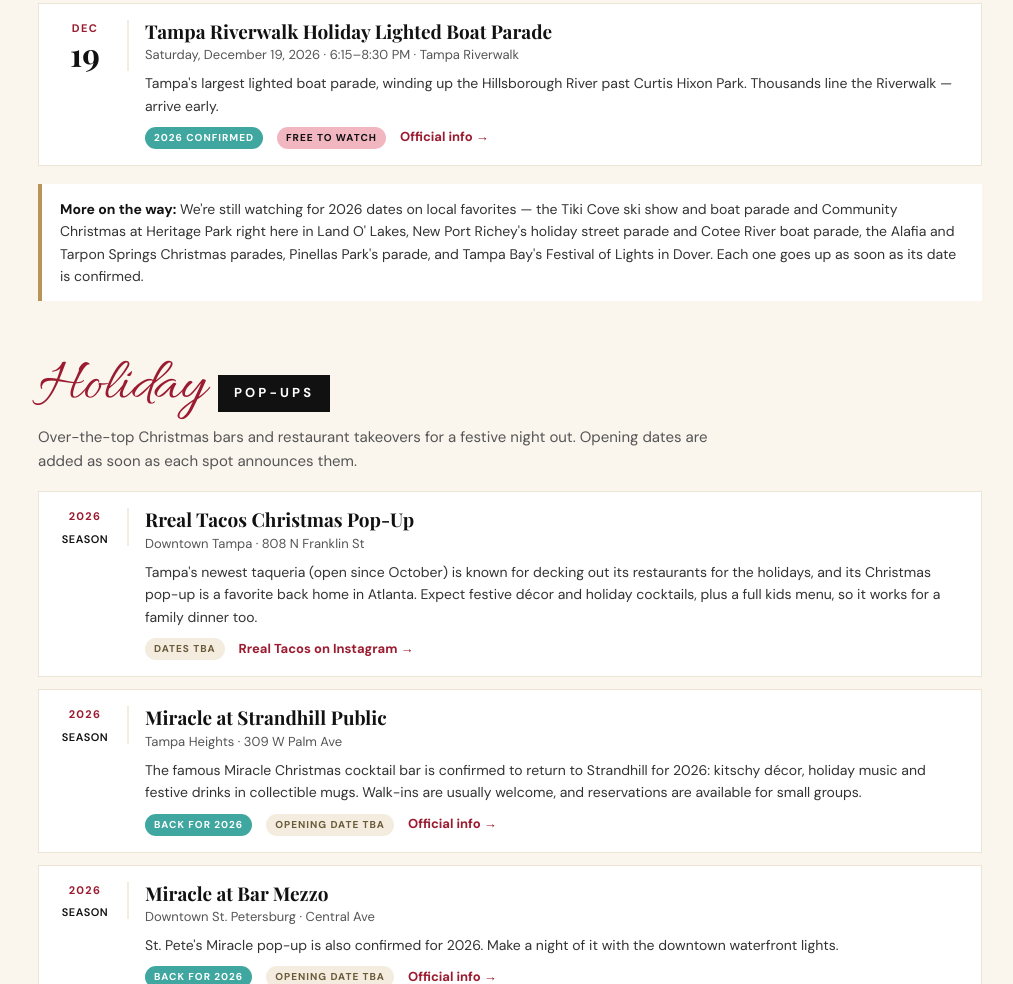
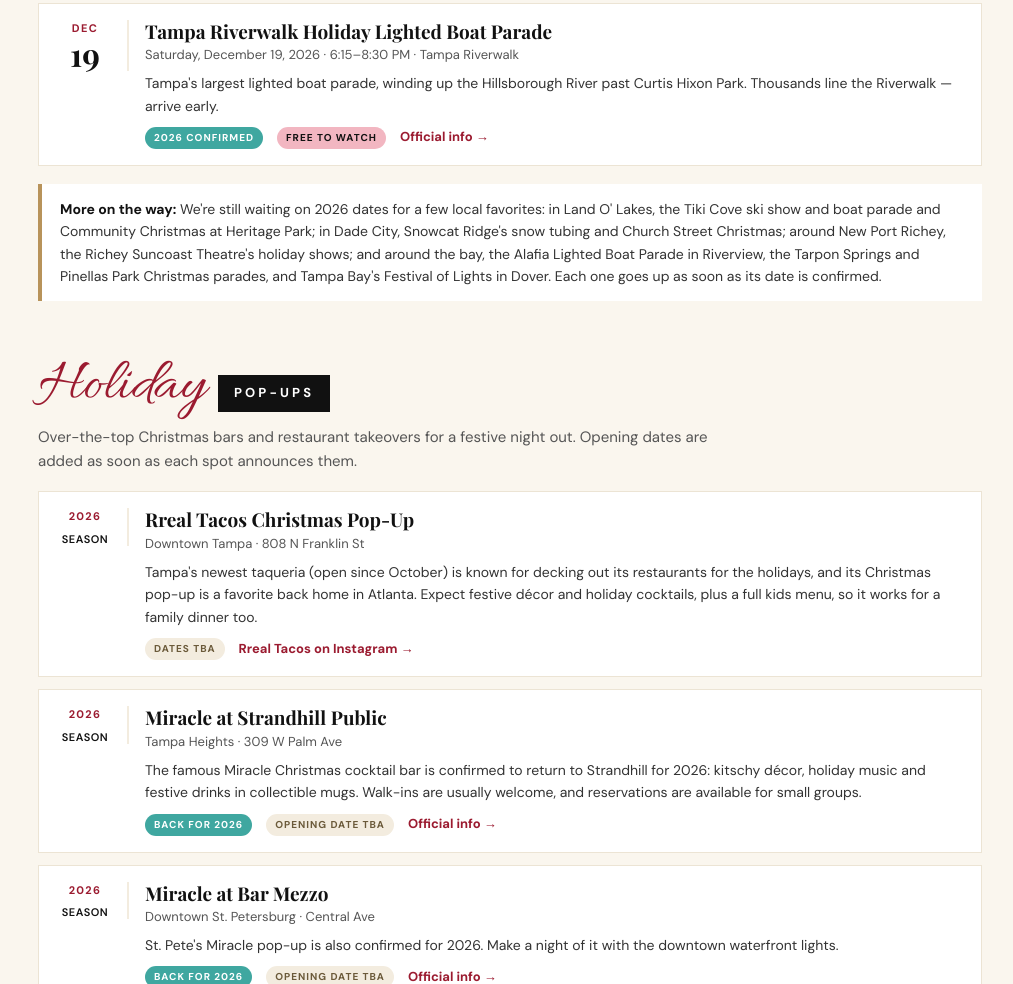
Before and after one commit to jennrose5280-oss/landolakeslocal, a plain HTML site: page Published/guides/holiday-events-2026/index.html in a window 1280 px wide. Shown: the part 5039-6023 px from the top of the page, without its empty margins (130-1143 px from the left). Drawn offline with nearby package versions, Linux system fonts and the light colour scheme; a web font is replaced by a local one.

Commit message:
Holiday guide: de-duplicate the More on the way note
Removes the Cotee River and NPR street parades (now listed) and adds the
newly watched Snowcat Ridge, Church Street Christmas and Richey Suncoast
Theatre shows.

Co-Authored-By: Claude Opus 5.5 <noreply@anthropic.com>
Claude-Session: https://claude.ai/code/session_01JsEKCuHkRE3w3RidvMF3jZ

```diff
--- a/Published/guides/holiday-events-2026/index.html
+++ b/Published/guides/holiday-events-2026/index.html
@@ -809,7 +809,7 @@
       </article>
 
     </div>
-    <div class="note" style="margin-top:18px;"><strong>More on the way:</strong> We're still watching for 2026 dates on local favorites — the Tiki Cove ski show and boat parade and Community Christmas at Heritage Park right here in Land O' Lakes, New Port Richey's holiday street parade and Cotee River boat parade, the Alafia and Tarpon Springs Christmas parades, Pinellas Park's parade, and Tampa Bay's Festival of Lights in Dover. Each one goes up as soon as its date is confirmed.</div>
+    <div class="note" style="margin-top:18px;"><strong>More on the way:</strong> We're still waiting on 2026 dates for a few local favorites: in Land O' Lakes, the Tiki Cove ski show and boat parade and Community Christmas at Heritage Park; in Dade City, Snowcat Ridge's snow tubing and Church Street Christmas; around New Port Richey, the Richey Suncoast Theatre's holiday shows; and around the bay, the Alafia Lighted Boat Parade in Riverview, the Tarpon Springs and Pinellas Park Christmas parades, and Tampa Bay's Festival of Lights in Dover. Each one goes up as soon as its date is confirmed.</div>
   </section>
 
   <!-- HOLIDAY POP-UPS -->
```
